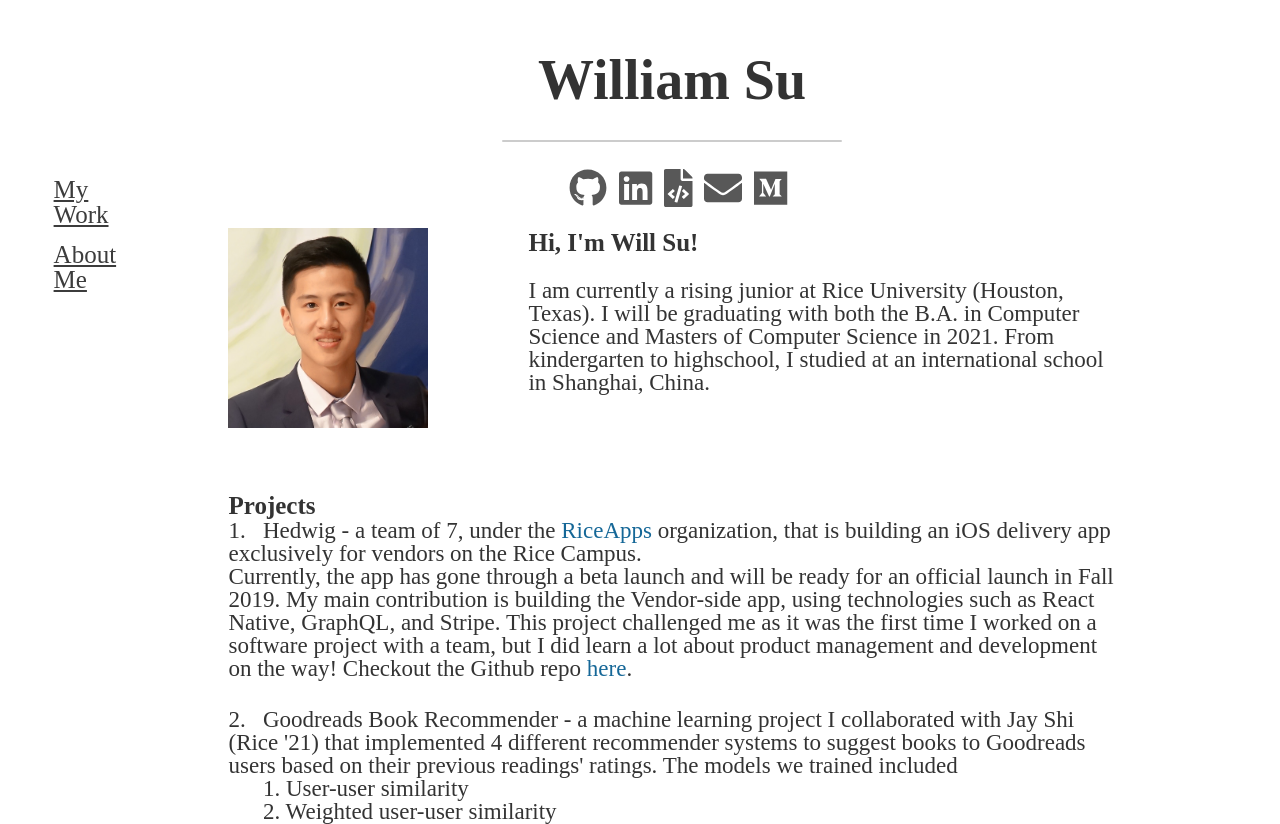
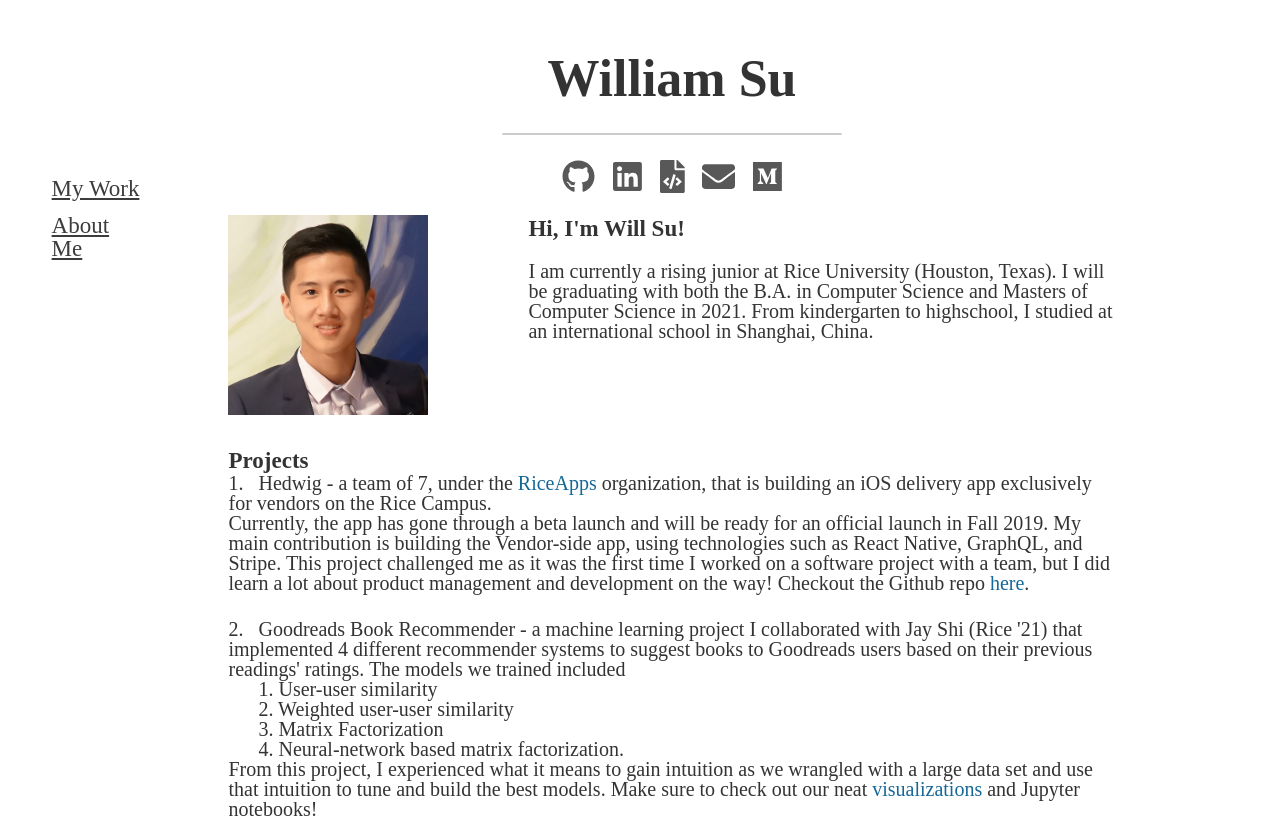
Before and after one commit to willsu88/resumeWebsite, a Gatsby site: page / in a window 1280 px wide. Shown: the top 824 px of the page. Built offline with nearby package versions, Linux system fonts and the light colour scheme; Gatsby itself is replaced by a stand-in of ours.

Commit message:
made font sizes smaller

```diff
--- a/src/components/header.js
+++ b/src/components/header.js
@@ -12,7 +12,8 @@ const Header = ({ siteTitle }) => (
           {siteTitle}
 
       </h1>
-
+      <hr>
+		</hr>
 
 
     </div>
--- a/src/components/layout.js
+++ b/src/components/layout.js
@@ -23,10 +23,6 @@ const Layout = ({ children }) => (
 
         {/* Title */}
         <Header siteTitle={"William Su"} />
-
-		{/* Underline */}
-		<hr>
-		</hr>
 
     <div class = "socialContainer">
           <SocialHandle/>
--- a/src/components/my-style.css
+++ b/src/components/my-style.css
@@ -11,7 +11,7 @@ html {
 Header {
     text-align: center;
     padding-bottom: 0;
-    font-size: 30px;
+    font-size: 28px;
 }
 
 .headerWrapper {
@@ -28,11 +28,11 @@ Header {
 }
 
 p{
-    font-size: 23px;
+    font-size: 20px;
 }
 
 b {
-    font-size: 25px;
+    font-size: 23px;
 }
 
 .imageWrapper {
@@ -56,6 +56,8 @@ hr {
     border-color: rgb(80, 80, 80);
     border-width: 3px 0 0 0;
     border-radius: 18px;
+    padding-top: 0;
+    margin-top:0;
     padding-bottom: 2px;
   }
 
@@ -82,7 +84,7 @@ footer {
 }
 
 ul {
-    font-size: 25px;
+    font-size: 23px;
     list-style: none;
     height: 100%; /* 100% Full-height */
     width: 7%; /* 0 width - change this with JavaScript */
@@ -107,17 +109,18 @@ li a:hover {
 /* Social Handle */
 .socialIcon{
     flex: middle;
-    font-size: 38px;
-    padding-left: 12px;
+    font-size: 33px;
+    padding-left: 9px;
+    padding-right: 9px;
     padding-bottom: 20px;
     opacity: 0.85;
 }
 
 .socialIcon:hover{
     flex: middle;
-    font-size: 38px;
+    font-size: 33px;
     padding-left: 12px;
-    padding-bottom: 20px;
+    padding-right: 12px;
     opacity: 1.0;
 }
 
--- a/src/pages/index.js
+++ b/src/pages/index.js
@@ -30,6 +30,7 @@ const IndexPage = () => (
           I am currently a rising junior at Rice University (Houston, Texas).
           I will be graduating with both the B.A. in Computer Science and Masters of Computer Science
           in 2021. From kindergarten to highschool, I studied at an international school in Shanghai, China.
+          <br></br>
           <br></br>
           <br></br>
           <br></br>
--- a/src/pages/page-2.js
+++ b/src/pages/page-2.js
@@ -31,6 +31,7 @@ const IndexPage = () => (
           I am currently a rising junior at Rice University (Houston, Texas).
           I will be graduating with both the B.A. in Computer Science and Masters of Computer Science
           in 2021. From kindergarten to highschool, I studied at an international school in Shanghai, China.
+          <br></br>
           <br></br>
           <br></br>
           <br></br>
--- a/src/utils/typography.js
+++ b/src/utils/typography.js
@@ -1,7 +1,7 @@
 import Typography from "typography"
 
 const typography = new Typography({
-    baseFontSize: '28px',
+    baseFontSize: '26px',
     baseLineHeight: 1.0,
     headerFontFamily: ['Bookman'],
     bodyFontFamily: ['Bookman'],
```
